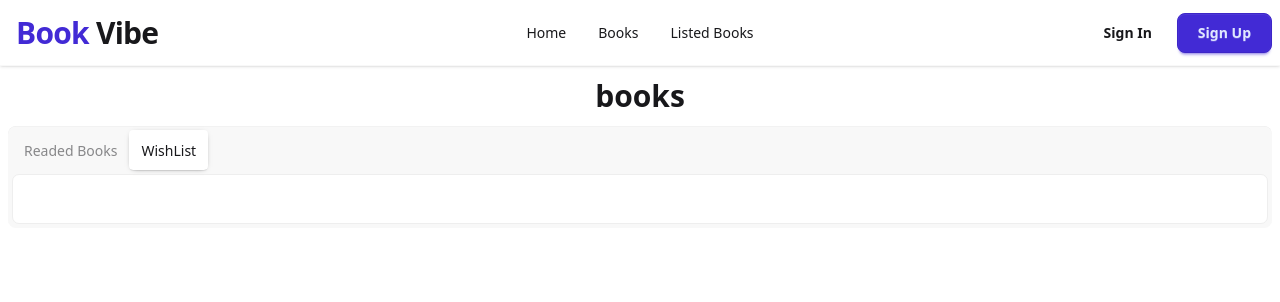
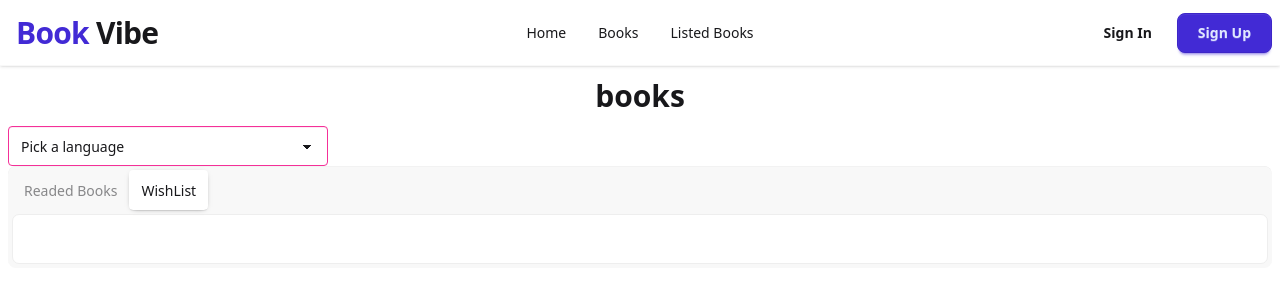
Before and after one commit to nafismahamudshahin/book-vibe, a Next.js app: page /listed-books in a window 1280 px wide. Shown: the top 302 px of the page. Built offline with nearby package versions, Linux system fonts and the light colour scheme.

Commit message:
sorted readed and wishlist books by rating,year and pages

```diff
--- a/src/app/listed-books/page.tsx
+++ b/src/app/listed-books/page.tsx
@@ -1,13 +1,36 @@
 "use client";
 import ListedBooksCard from '@/components/BooksDetails/ListedBooksCard';
 import { booksContext } from '@/context/booksContext';
-import React, { useContext } from 'react';
+import { IBook } from '@/types/books.type';
+import React, { useContext, useState } from 'react';
 
 const ListedBooksPage = () => {
+
     const { readedBooks, wishList } = useContext(booksContext)
+    const [selectSort, setSelectSort] = useState("");
+    const booksSorted = (books: IBook[]): IBook[] => {
+        const booksForSort = [...books];
+        if (selectSort === "rating") {
+            return booksForSort.sort((a, b) => b.rating - a.rating);
+        } else if (selectSort === "year") {
+            return booksForSort.sort((a, b) => b.yearOfPublishing - a.yearOfPublishing);
+        }
+        return booksForSort.sort((a, b) => b.totalPages - a.totalPages);
+    }
+    const sorteRededBooks = booksSorted(readedBooks);
+    const sorteWishListBooks = booksSorted(wishList);
     return (
         <div>
             <h1 className='text-center text-3xl font-bold py-3'> books</h1>
+            <div>
+                {/* sort */}
+                <select onChange={(e) => setSelectSort(e.target.value)} defaultValue="Pick a language" className="select select-secondary">
+                    <option disabled={true}>Pick a language</option>
+                    <option value="rating">by rating </option>
+                    <option value="year">by year</option>
+                    <option value="pages">by pages</option>
+                </select>
+            </div>
             <div>
                 {/* name of each tab group should be unique */}
                 <div className="tabs tabs-box">
@@ -16,7 +39,7 @@ const ListedBooksPage = () => {
                         <div className='grid grid-cols-1 gap-5'>
 
                             {
-                                readedBooks.map(book => <ListedBooksCard key={book.bookId} book={book}></ListedBooksCard>)
+                                sorteRededBooks.map(book => <ListedBooksCard key={book.bookId} book={book}></ListedBooksCard>)
                             }
                         </div>
                     </div>
@@ -26,7 +49,7 @@ const ListedBooksPage = () => {
                         <div className='grid grid-cols-1 gap-5'>
 
                             {
-                                wishList.map(book => <ListedBooksCard key={book.bookId} book={book}></ListedBooksCard>)
+                                sorteWishListBooks.map(book => <ListedBooksCard key={book.bookId} book={book}></ListedBooksCard>)
                             }
                         </div>
                     </div>
```
